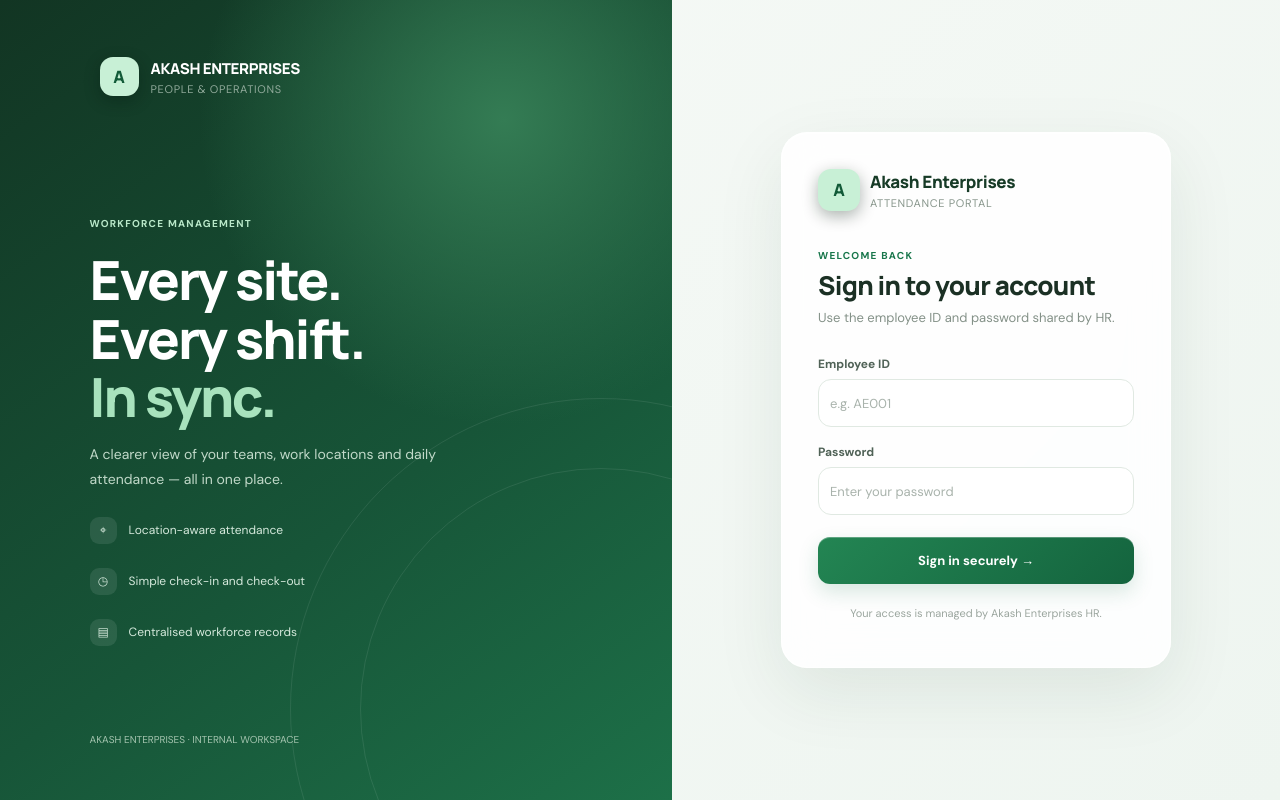
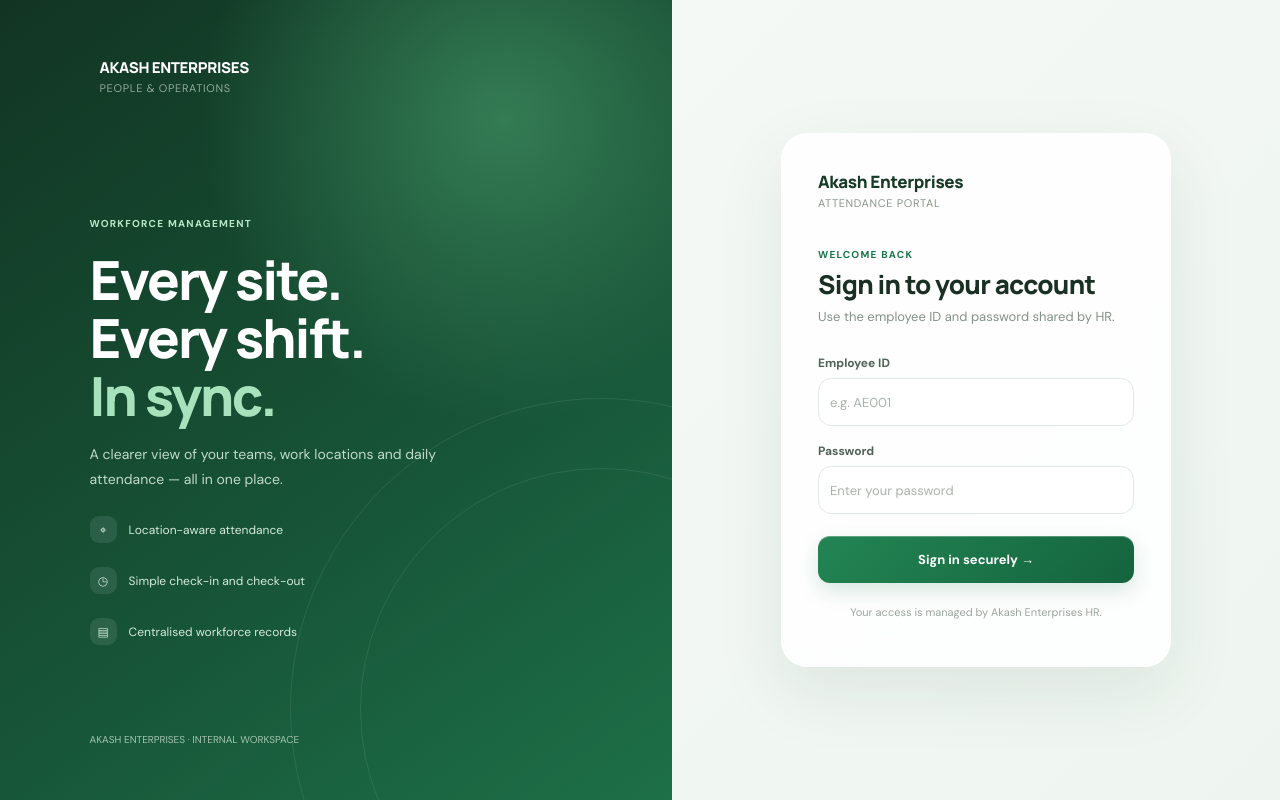
Before and after one commit to avicool04/akash-attendance, a Next.js app: page / in a window 1280 px wide. Built offline with nearby package versions, Linux system fonts and the light colour scheme; no server answers.

Commit message:
Use clean company wordmark on sign-in page

```diff
--- a/app/page.tsx
+++ b/app/page.tsx
@@ -81,7 +81,6 @@ export default function LoginPage() {
     <main className="login-page">
       <section className="login-visual">
         <div className="brand">
-          <div className="brand-mark">A</div>
           <div><div className="brand-name">AKASH ENTERPRISES</div><div className="brand-sub">People & operations</div></div>
         </div>
         <div className="login-visual-content">
@@ -97,8 +96,7 @@ export default function LoginPage() {
       <section className="login-form-side">
         <div className="login-card">
           <div className="login-brand">
-            <div className="brand-mark">A</div>
-            <div><div className="brand-name" style={{ color: '#183629' }}>Akash Enterprises</div><div className="brand-sub" style={{ color: '#87958b' }}>Attendance portal</div></div>
+            <div><div className="brand-name">Akash Enterprises</div><div className="brand-sub">Attendance portal</div></div>
           </div>
           <div className="eyebrow">WELCOME BACK</div>
           <h1>Sign in to your account</h1>
```
